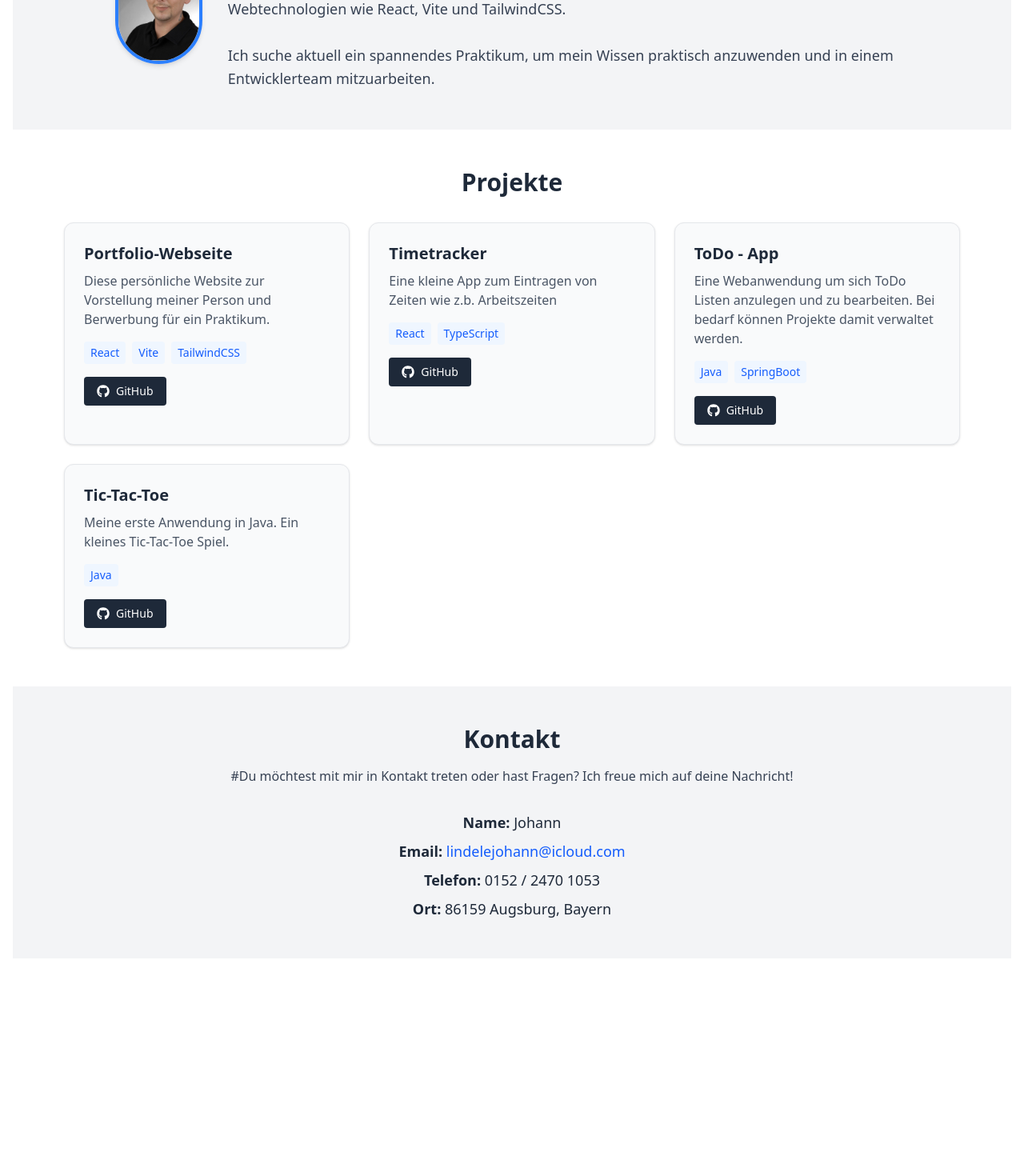
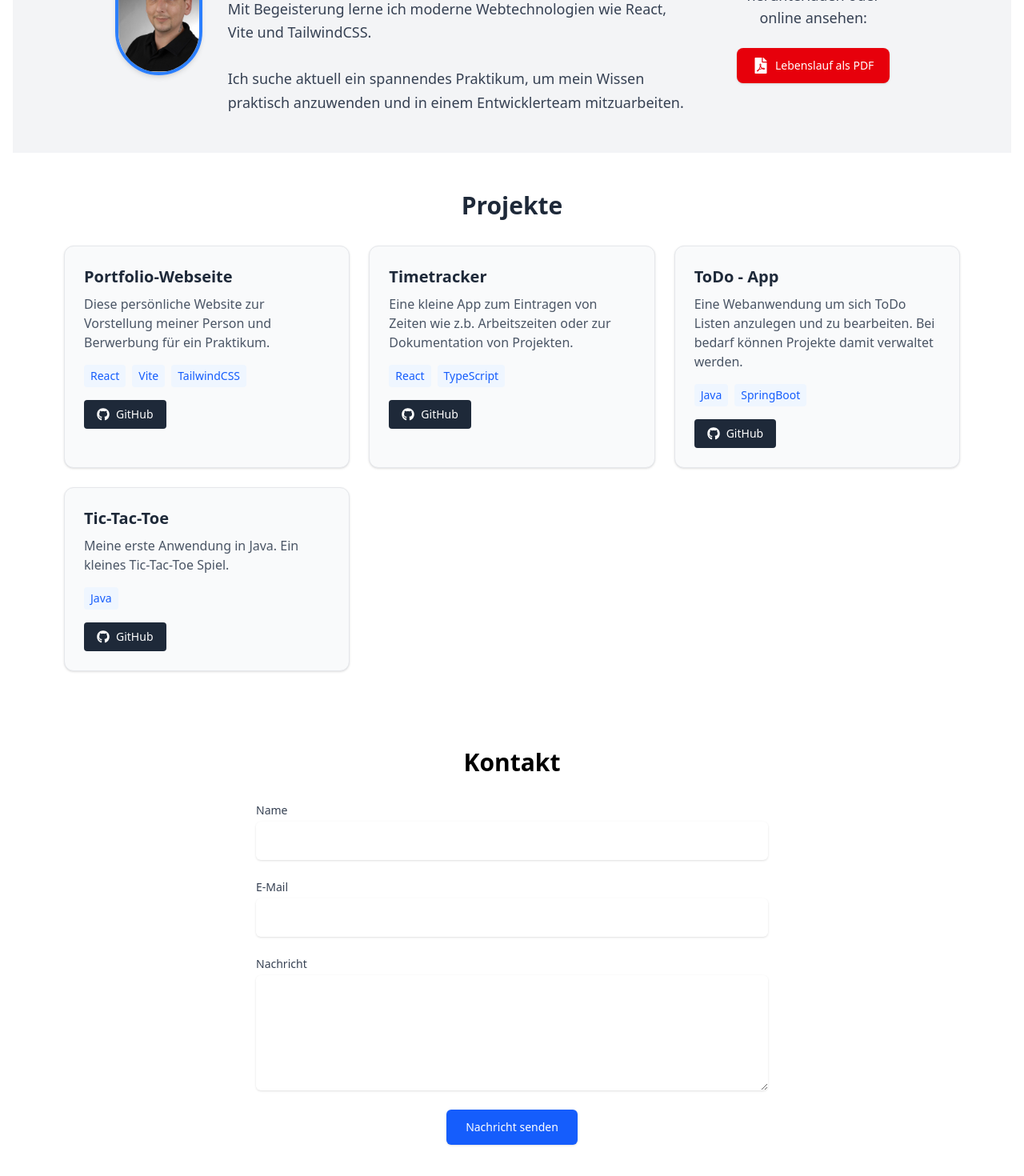
Before and after one commit to MainDeSang/profile, a React (Vite) app: page / in a window 1280 px wide. Shown: the part 178-1648 px from the top of the page at 80% size. Before the commit the page ends 1392 px from the top, so only its background shows below. Built offline with nearby package versions, Linux system fonts and the light colour scheme.

Commit message:
komponente hinzugefügt

```diff
--- a/src/components/AboutMe.tsx
+++ b/src/components/AboutMe.tsx
@@ -2,6 +2,9 @@
 import React from "react";
 // @ts-ignore
 import ProfilBild from '../assets/profil.jpg';
+// @ts-ignore
+import PdfDatei from '../assets/lebenslauf.pdf';
+import {FaFilePdf} from "react-icons/fa";
 
 const AboutMe = () => {
     return (
@@ -12,7 +15,7 @@ const AboutMe = () => {
                     src={ProfilBild}
                     alt="Profil Bild"
                     className="w-40 h-40 rounded-full object-cover shadow-md border-4 border-blue-500 hover:scale-105 transition"
-                    />
+                />
 
                 {/* Text */}
                 <div className="text-center md:text-left">
@@ -21,10 +24,26 @@ const AboutMe = () => {
                         Hallo! Mein Name ist <span className="font-semibold text-blue-600">Johann Lindele</span>.
                         Ich befinde mich aktuell in der Umschulung zum Fachinformatiker für Anwendungsentwicklung.
                         Mit Begeisterung lerne ich moderne Webtechnologien wie React, Vite und TailwindCSS.
-                        <br /><br />
+                        <br/><br/>
                         Ich suche aktuell ein spannendes Praktikum, um mein Wissen praktisch anzuwenden
                         und in einem Entwicklerteam mitzuarbeiten.
                     </p>
+                </div>
+                <div className="max-w-5xl mx-auto px-4 text-center">
+                    <p className="text-lg text-gray-700 mb-6">
+                        Hier kannst du meinen Lebenslauf als PDF herunterladen oder online ansehen:
+                    </p>
+
+                    {/* PDF Button */}
+                    <a
+                        href={PdfDatei}
+                        target="_blank"
+                        rel="noopener noreferrer"
+                        className="inline-flex items-center gap-2 bg-red-600 hover:bg-red-500 text-white px-5 py-3 rounded-lg text-sm font-medium shadow transition duration-200"
+                    >
+                        <FaFilePdf className="w-5 h-5"/>
+                        Lebenslauf als PDF
+                    </a>
                 </div>
             </div>
         </section>
--- a/src/components/Contact.tsx
+++ b/src/components/Contact.tsx
@@ -1,18 +1,76 @@
 // @ts-ignore
-import React from "react";
+import React, { useState } from "react";
 
 const Contact = () => {
+    const [formData, setFormData] = useState({name: '', email: '', message: ''});
+
+    const handleChange = (e: React.ChangeEvent<HTMLInputElement | HTMLTextAreaElement>) => {
+        setFormData({...formData, [e.target.name]: e.target.value});
+    };
+
+    const handleSubmit = (e:React.FormEvent) => {
+        e.preventDefault();
+        console.log(formData);// hier später Email-Versand einbauen
+        alert('Nachricht wurde gesendet! (Demo)');
+    };
+
     return (
-        <section id="contact" className="bg-gray-100 py-12">
-            <div className="max-w-3xl mx-auto px-4 text-center">
-                <h2 className="text-3xl font-bold text-gray-800 mb-4">Kontakt</h2>
-                <p className="text-gray-700 mb-8">#Du möchtest mit mir in Kontakt treten oder hast Fragen?
-                Ich freue mich auf deine Nachricht!</p>
-                <div className="text-lg text-gray-800 space-y-2">
-                    <p><strong>Name:</strong> Johann</p>
-                    <p><strong>Email:</strong> <a href="lindelejohann@icloud.com" className="text-blue-600 hover:underline">lindelejohann@icloud.com</a></p>
-                    <p><strong>Telefon:</strong> 0152 / 2470 1053</p>
-                    <p><strong>Ort:</strong> 86159 Augsburg, Bayern</p>                </div>
+        <section id="contact" className="bg-white py-12">
+            <div className="max-w-2xl mx-auto px-4">
+                <h2 className="text-3xl font-bold text-shadow-gray-800 mb-8 text-center">Kontakt</h2>
+                <form onSubmit={handleSubmit} className="space-y-6">
+                    {/* Name */}
+                    <div>
+                        <label htmlFor="name" className="block text-sm font-medium text-gray-700">Name</label>
+                        <input
+                            type="text"
+                            name="name"
+                            id="name"
+                            required
+                            value={formData.name}
+                            onChange={handleChange}
+                            className="mt-1 block w-full rounded-md border-gray-300 shadow-sm focus:ring-blue-500 focus:border-blue-500 p-3"
+                        />
+                    </div>
+
+                    {/* E-Mail */}
+                    <div>
+                        <label htmlFor="email" className="block text-sm font-medium text-gray-700">E-Mail</label>
+                        <input
+                            type="email"
+                            name="email"
+                            id="email"
+                            required
+                            value={formData.email}
+                            onChange={handleChange}
+                            className="mt-1 block w-full rounded-md border-gray-300 shadow-sm focus:ring-blue-500 focus:border-blue-500 p-3"
+                        />
+                    </div>
+
+                    {/* Nachricht */}
+                    <div>
+                        <label htmlFor="message" className="block text-sm font-medium text-gray-700">Nachricht</label>
+                        <textarea
+                            name="message"
+                            id="message"
+                            rows={5}
+                            required
+                            value={formData.message}
+                            onChange={handleChange}
+                            className="mt-1 block w-full rounded-md border-gray-300 shadow-sm focus:ring-blue-500 focus:border-blue-500 p-3"
+                        ></textarea>
+                    </div>
+
+                    {/* Button */}
+                    <div className="text-center">
+                        <button
+                            type="submit"
+                            className="inline-flex items-center justify-center px-6 py-3 bg-blue-600 text-white text-sm font-medium rounded-md shadow hover:bg-blue-500 transition"
+                        >
+                            Nachricht senden
+                        </button>
+                    </div>
+                </form>
             </div>
         </section>
     );
--- a/src/components/Header.tsx
+++ b/src/components/Header.tsx
@@ -1,6 +1,9 @@
 // @ts-ignore
 import React, { useState } from "react";
-import { Menu, X } from 'lucide-react'; // Icon-Bibliothek (siehe Hinweis unten)
+import { Menu, X } from 'lucide-react';
+// @ts-ignore
+import PdfDatei from '../assets/lebenslauf.pdf';
+import {FaFilePdf} from "react-icons/fa";
 
 const Header = () => {
     const [isOpen, setIsOpen] = React.useState(false);
@@ -18,6 +21,14 @@ const Header = () => {
                     <a href="#about" className="hover:text-blue-600">Über mich</a>
                     <a href="#projects" className="hover:text-blue-600">Projekte</a>
                     <a href="#contact" className="hover:text-blue-600">Kontakt</a>
+                    <a
+                        href={PdfDatei}
+                        download="Lebenslauf_MaxMustermann.pdf"
+                        className="inline-flex items-center gap-1 bg-red-600 hover:bg-red-500 text-white px-2 py-1 rounded-lg text-sm font-medium shadow transition duration-200"
+                    >
+                        <FaFilePdf className="w-5 h-5" />
+                        Lebenslauf herunterladen
+                    </a>
                 </nav>
 
                 {/* Mobile Hamburger */}
--- a/src/components/Projects.tsx
+++ b/src/components/Projects.tsx
@@ -18,7 +18,7 @@ const projects: Project[] = [
     },
     {
         title: "Timetracker",
-        description: "Eine kleine App zum Eintragen von Zeiten wie z.b. Arbeitszeiten",
+        description: "Eine kleine App zum Eintragen von Zeiten wie z.b. Arbeitszeiten oder zur Dokumentation von Projekten.",
         technologies: ["React", "TypeScript"],
         github: "https://github.com/MainDeSang/timetracker.git",
     },
```
Also changed, not shown: 1 other file (tests, documents, lock files or other folders).
